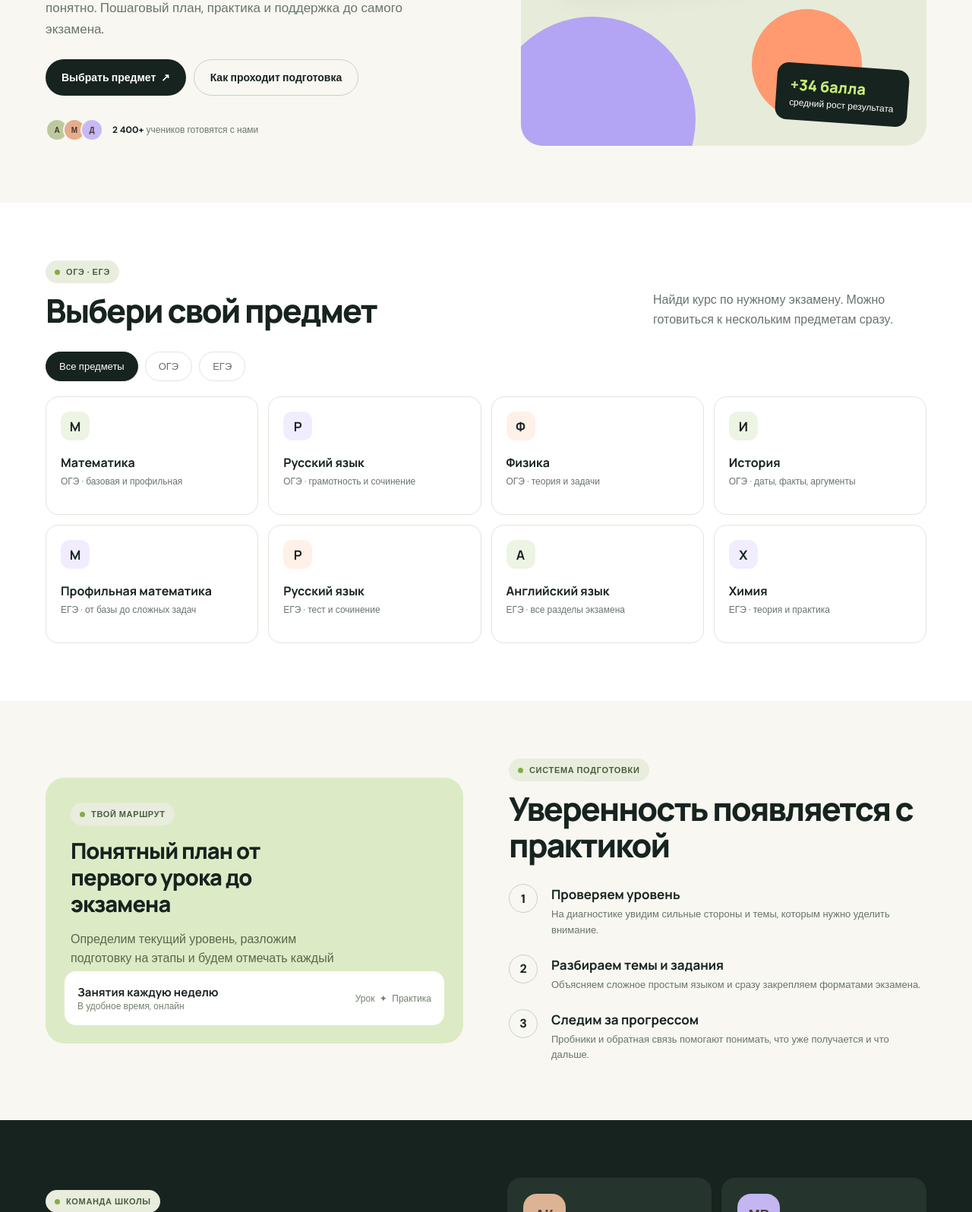
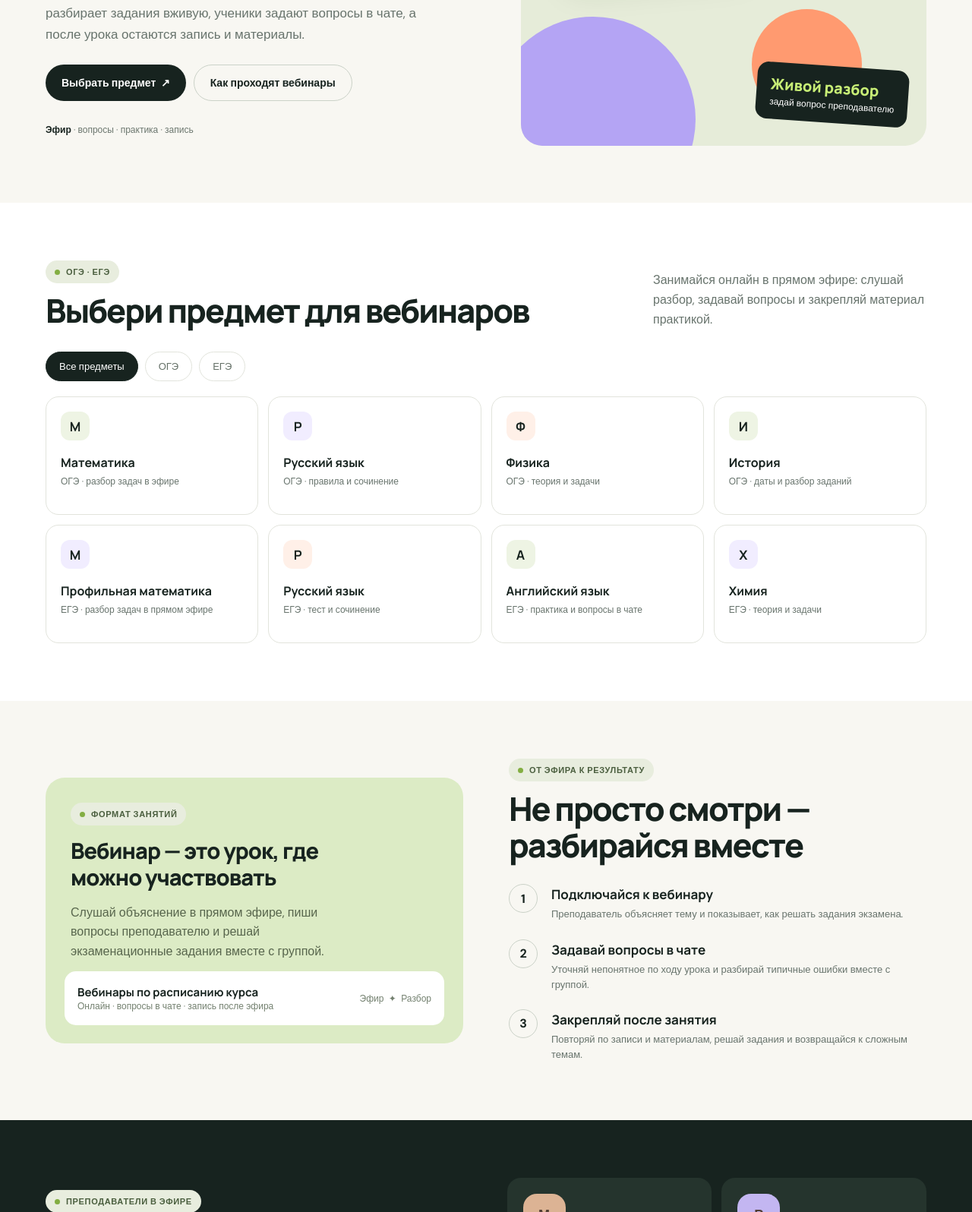
Before and after one commit to examedge-school/examedge-school.github.io, a plain HTML site: page index.html in a window 1280 px wide. Shown: the part 408-2004 px from the top of the page at 76% size. Drawn offline with Linux system fonts and the light colour scheme.

Commit message:
Refocus homepage on live webinars

```diff
--- a/index.html
+++ b/index.html
@@ -17,17 +17,17 @@ section{padding:76px 0}.subjects{background:white}.head{display:flex;justify-con
 @media(max-width:620px){.wrap{width:calc(100% - 34px)}header{height:68px}.links,.cta{display:none}.menu{display:block}.hero{padding:46px 0 55px}.hero-grid{grid-template-columns:1fr;gap:28px}h1{font-size:51px;letter-spacing:-3px}.lead{font-size:15px}.hero-art{height:335px}.exam-card{left:35px;top:53px}.star{right:25px;top:45px}.head{display:block}.head p{margin-top:13px}.grid{gap:9px}.subject{padding:14px;min-height:145px}.subject h3{font-size:14px}.plan-grid,.teacher-grid,.quote-box,.joinbox{grid-template-columns:1fr}.plan-grid{gap:30px}.plan-panel{padding:25px;min-height:340px}.steps{gap:18px}.teacher-cards{gap:9px}.teacher{padding:15px}.quote-box{padding:27px}.quote-box blockquote{font-size:22px}.stats{gap:18px}.joinbox{padding:28px 21px;gap:22px}.joinbox h2{font-size:31px}.form{border-radius:17px;flex-direction:column;padding:10px}.form input{padding:12px}.form button{padding:14px}.foot{justify-content:flex-start}}
 </style></head>
 <body>
-<header><div class="wrap nav"><a class="brand" href="#top">ЭКЗАМЕН<em>.</em></a><nav class="links"><a href="#subjects">Предметы</a><a href="#plan">Как готовимся</a><a href="#teachers">Преподаватели</a></nav><a class="cta" href="#start">Бесплатная диагностика&nbsp; ↗</a><button class="menu" aria-label="Меню">☰</button></div></header>
+<header><div class="wrap nav"><a class="brand" href="#top">ЭКЗАМЕН<em>.</em></a><nav class="links"><a href="#subjects">Предметы</a><a href="#plan">Формат вебинаров</a><a href="#teachers">Ведущие</a></nav><a class="cta" href="#start">Узнать о вебинарах&nbsp; ↗</a><button class="menu" aria-label="Меню">☰</button></div></header>
 <main id="top">
-<section class="hero"><div class="wrap hero-grid"><div><span class="pill"><i></i> Онлайн-школа ОГЭ и ЕГЭ</span><h1>Экзамены —<br>это <span>решаемо.</span></h1><p class="lead">Готовься к ОГЭ и ЕГЭ с преподавателями, которые объясняют понятно. Пошаговый план, практика и поддержка до самого экзамена.</p><div class="hero-actions"><a class="button" href="#subjects">Выбрать предмет&nbsp; ↗</a><a class="button alt" href="#plan">Как проходит подготовка</a></div><div class="smallproof"><div class="faces"><i>А</i><i>М</i><i>Д</i></div><span><b style="color:var(--ink)">2 400+</b> учеников готовятся с нами</span></div></div><div class="hero-art"><div class="shape a"></div><div class="shape b"></div><div class="shape c"></div><span class="star">✳</span><div class="exam-card"><small>Твой прогресс</small><strong>Математика</strong><div class="progress"><i></i></div><div class="exam-foot"><span>Темы освоены</span><b>72%</b></div></div><div class="floating"><b>+34 балла</b>средний рост результата</div></div></div></section>
-<section class="subjects" id="subjects"><div class="wrap"><div class="head"><div><span class="pill"><i></i> ОГЭ · ЕГЭ</span><h2>Выбери свой предмет</h2></div><p>Найди курс по нужному экзамену. Можно готовиться к нескольким предметам сразу.</p></div><div class="tabs" role="tablist"><button class="tab active" data-filter="all">Все предметы</button><button class="tab" data-filter="oge">ОГЭ</button><button class="tab" data-filter="ege">ЕГЭ</button></div><div class="grid">
-<a class="subject" data-exam="oge" href="#start"><div class="icon">М</div><h3>Математика</h3><p>ОГЭ · базовая и профильная</p></a><a class="subject" data-exam="oge" href="#start"><div class="icon">Р</div><h3>Русский язык</h3><p>ОГЭ · грамотность и сочинение</p></a><a class="subject" data-exam="oge" href="#start"><div class="icon">Ф</div><h3>Физика</h3><p>ОГЭ · теория и задачи</p></a><a class="subject" data-exam="oge" href="#start"><div class="icon">И</div><h3>История</h3><p>ОГЭ · даты, факты, аргументы</p></a>
-<a class="subject" data-exam="ege" href="#start"><div class="icon">М</div><h3>Профильная математика</h3><p>ЕГЭ · от базы до сложных задач</p></a><a class="subject" data-exam="ege" href="#start"><div class="icon">Р</div><h3>Русский язык</h3><p>ЕГЭ · тест и сочинение</p></a><a class="subject" data-exam="ege" href="#start"><div class="icon">А</div><h3>Английский язык</h3><p>ЕГЭ · все разделы экзамена</p></a><a class="subject" data-exam="ege" href="#start"><div class="icon">Х</div><h3>Химия</h3><p>ЕГЭ · теория и практика</p></a>
+<section class="hero"><div class="wrap hero-grid"><div><span class="pill"><i></i> Онлайн-школа ОГЭ и ЕГЭ</span><h1>Готовимся<br><span>в прямом эфире.</span></h1><p class="lead">Занятия проходят в формате вебинаров: преподаватель разбирает задания вживую, ученики задают вопросы в чате, а после урока остаются запись и материалы.</p><div class="hero-actions"><a class="button" href="#subjects">Выбрать предмет&nbsp; ↗</a><a class="button alt" href="#plan">Как проходят вебинары</a></div><div class="smallproof"><span><b style="color:var(--ink)">Эфир</b> · вопросы · практика · запись</span></div></div><div class="hero-art"><div class="shape a"></div><div class="shape b"></div><div class="shape c"></div><span class="star">✳</span><div class="exam-card"><small>Следующий вебинар</small><strong>Математика</strong><div class="progress"><i></i></div><div class="exam-foot"><span>Тема и время — по расписанию курса</span></div></div><div class="floating"><b>Живой разбор</b>задай вопрос преподавателю</div></div></div></section>
+<section class="subjects" id="subjects"><div class="wrap"><div class="head"><div><span class="pill"><i></i> ОГЭ · ЕГЭ</span><h2>Выбери предмет для вебинаров</h2></div><p>Занимайся онлайн в прямом эфире: слушай разбор, задавай вопросы и закрепляй материал практикой.</p></div><div class="tabs" role="tablist"><button class="tab active" data-filter="all">Все предметы</button><button class="tab" data-filter="oge">ОГЭ</button><button class="tab" data-filter="ege">ЕГЭ</button></div><div class="grid">
+<a class="subject" data-exam="oge" href="#start"><div class="icon">М</div><h3>Математика</h3><p>ОГЭ · разбор задач в эфире</p></a><a class="subject" data-exam="oge" href="#start"><div class="icon">Р</div><h3>Русский язык</h3><p>ОГЭ · правила и сочинение</p></a><a class="subject" data-exam="oge" href="#start"><div class="icon">Ф</div><h3>Физика</h3><p>ОГЭ · теория и задачи</p></a><a class="subject" data-exam="oge" href="#start"><div class="icon">И</div><h3>История</h3><p>ОГЭ · даты и разбор заданий</p></a>
+<a class="subject" data-exam="ege" href="#start"><div class="icon">М</div><h3>Профильная математика</h3><p>ЕГЭ · разбор задач в прямом эфире</p></a><a class="subject" data-exam="ege" href="#start"><div class="icon">Р</div><h3>Русский язык</h3><p>ЕГЭ · тест и сочинение</p></a><a class="subject" data-exam="ege" href="#start"><div class="icon">А</div><h3>Английский язык</h3><p>ЕГЭ · практика и вопросы в чате</p></a><a class="subject" data-exam="ege" href="#start"><div class="icon">Х</div><h3>Химия</h3><p>ЕГЭ · теория и задачи</p></a>
 </div></div></section>
-<section id="plan"><div class="wrap plan-grid"><div class="plan-panel"><span class="pill"><i></i> Твой маршрут</span><h3>Понятный план от первого урока до экзамена</h3><p>Определим текущий уровень, разложим подготовку на этапы и будем отмечать каждый результат.</p><div class="schedule"><div><b>Занятия каждую неделю</b><br><span>В удобное время, онлайн</span></div><span>Урок&nbsp; ✦ &nbsp;Практика</span></div></div><div><span class="pill"><i></i> Система подготовки</span><h2 class="section-title">Уверенность появляется с практикой</h2><div class="steps"><div class="step"><div class="num">1</div><div><h3>Проверяем уровень</h3><p>На диагностике увидим сильные стороны и темы, которым нужно уделить внимание.</p></div></div><div class="step"><div class="num">2</div><div><h3>Разбираем темы и задания</h3><p>Объясняем сложное простым языком и сразу закрепляем форматами экзамена.</p></div></div><div class="step"><div class="num">3</div><div><h3>Следим за прогрессом</h3><p>Пробники и обратная связь помогают понимать, что уже получается и что дальше.</p></div></div></div></div></div></section>
-<section class="teachers" id="teachers"><div class="wrap teacher-grid"><div><span class="pill"><i></i> Команда школы</span><h2 class="section-title">Рядом будут те,<br>кто умеет объяснять</h2><p class="intro">Преподаватели знают структуру экзаменов и помогают не просто выучить тему, а разобраться в ней и научиться решать задания самостоятельно.</p><a class="button" href="#start">Познакомиться на пробном уроке&nbsp; ↗</a></div><div class="teacher-cards"><article class="teacher"><div class="avatar">АК</div><h3>Анна Крылова</h3><p>Русский язык · 7 лет опыта</p></article><article class="teacher"><div class="avatar">МР</div><h3>Максим Романов</h3><p>Математика · 8 лет опыта</p></article><article class="teacher"><div class="avatar">ЕВ</div><h3>Елена Волкова</h3><p>Английский · 6 лет опыта</p></article><article class="teacher"><div class="avatar">ДН</div><h3>Дмитрий Назаров</h3><p>Физика · 9 лет опыта</p></article></div></div></section>
-<section class="quote"><div class="wrap quote-box"><div><span class="pill"><i></i> История ученицы</span><blockquote>«Раньше я боялась пробников. Теперь понимаю, как решать задания, и знаю, что делать дальше».</blockquote><span class="quote-by"><b style="color:var(--ink)">Саша, 11 класс</b> · готовилась к ЕГЭ по русскому и профильной математике</span></div><div class="stats"><div class="stat"><strong>4.9/5</strong><span>оценка занятий<br>по отзывам учеников</span></div><div class="stat"><strong>1:1</strong><span>обратная связь<br>от преподавателя</span></div><div class="stat"><strong>24/7</strong><span>доступ к материалам<br>и записям уроков</span></div><div class="stat"><strong>+34</strong><span>балла — средний рост<br>на пробниках*</span></div></div></div></section>
-<section class="join" id="start"><div class="wrap joinbox"><div><span class="pill"><i></i> Первый шаг бесплатный</span><h2>Узнай, с чего начать подготовку</h2><p>Оставь контакты — поможем выбрать предмет и запишем на вводную диагностику.</p></div><div><form class="form" id="lead-form"><input type="text" placeholder="Как к тебе обращаться" aria-label="Имя" required><input type="tel" placeholder="Телефон или Telegram" aria-label="Телефон или Telegram" required><button class="button" type="submit">Записаться&nbsp; ↗</button></form><p class="note" id="form-note">*Показатели и отзывы на странице — демонстрационные, заменим на реальные данные школы.</p></div></div></section>
+<section id="plan"><div class="wrap plan-grid"><div class="plan-panel"><span class="pill"><i></i> Формат занятий</span><h3>Вебинар — это урок, где можно участвовать</h3><p>Слушай объяснение в прямом эфире, пиши вопросы преподавателю и решай экзаменационные задания вместе с группой.</p><div class="schedule"><div><b>Вебинары по расписанию курса</b><br><span>Онлайн · вопросы в чате · запись после эфира</span></div><span>Эфир&nbsp; ✦ &nbsp;Разбор</span></div></div><div><span class="pill"><i></i> От эфира к результату</span><h2 class="section-title">Не просто смотри — разбирайся вместе</h2><div class="steps"><div class="step"><div class="num">1</div><div><h3>Подключайся к вебинару</h3><p>Преподаватель объясняет тему и показывает, как решать задания экзамена.</p></div></div><div class="step"><div class="num">2</div><div><h3>Задавай вопросы в чате</h3><p>Уточняй непонятное по ходу урока и разбирай типичные ошибки вместе с группой.</p></div></div><div class="step"><div class="num">3</div><div><h3>Закрепляй после занятия</h3><p>Повторяй по записи и материалам, решай задания и возвращайся к сложным темам.</p></div></div></div></div></div></section>
+<section class="teachers" id="teachers"><div class="wrap teacher-grid"><div><span class="pill"><i></i> Преподаватели в эфире</span><h2 class="section-title">Объясняют, показывают,<br>отвечают на вопросы</h2><p class="intro">На вебинаре ведущий разбирает тему шаг за шагом, решает задания экзамена и отвечает на вопросы участников.</p><a class="button" href="#start">Узнать расписание вебинаров&nbsp; ↗</a></div><div class="teacher-cards"><article class="teacher"><div class="avatar">М</div><h3>Математика</h3><p>Живой разбор экзаменационных задач</p></article><article class="teacher"><div class="avatar">Р</div><h3>Русский язык</h3><p>Правила, тестовая часть и сочинение</p></article><article class="teacher"><div class="avatar">А</div><h3>Английский язык</h3><p>Практика и разбор вопросов группы</p></article><article class="teacher"><div class="avatar">Ф</div><h3>Физика</h3><p>Теория и решение задач в эфире</p></article></div></div></section>
+<section class="quote"><div class="wrap quote-box"><div><span class="pill"><i></i> Как устроен вебинар</span><blockquote>«Можно сразу спросить, если не понял решение, — и пройти тему вместе с преподавателем».</blockquote><span class="quote-by">Живые занятия с разбором заданий и участием группы</span></div><div class="stats"><div class="stat"><strong>ЭФИР</strong><span>объяснение темы<br>в реальном времени</span></div><div class="stat"><strong>ЧАТ</strong><span>вопросы по ходу<br>занятия</span></div><div class="stat"><strong>ЗАПИСЬ</strong><span>повтор урока<br>после вебинара</span></div><div class="stat"><strong>ПРАКТИКА</strong><span>задания в формате<br>ОГЭ и ЕГЭ</span></div></div></div></section>
+<section class="join" id="start"><div class="wrap joinbox"><div><span class="pill"><i></i> Расписание и предметы</span><h2>Подберём вебинары под твой экзамен</h2><p>Оставь контакт — расскажем, какие предметы есть и как проходят занятия.</p></div><div><form class="form" id="lead-form"><input type="text" placeholder="Как к тебе обращаться" aria-label="Имя" required><input type="tel" placeholder="Телефон или Telegram" aria-label="Телефон или Telegram" required><button class="button" type="submit">Узнать подробнее&nbsp; ↗</button></form><p class="note" id="form-note">Форма пока демонстрационная и не отправляет заявки.</p></div></div></section>
 </main><footer><div class="wrap foot"><a class="brand" href="#top">ЭКЗАМЕН<em>.</em></a><span>© 2026 ЭКЗАМЕН · Подготовка к ОГЭ и ЕГЭ</span><span>Вопросы? Напиши нам&nbsp; ↗</span></div></footer>
 <script>
 document.querySelectorAll('.tab').forEach(btn=>btn.addEventListener('click',()=>{document.querySelectorAll('.tab').forEach(x=>x.classList.remove('active'));btn.classList.add('active');document.querySelectorAll('.subject').forEach(card=>card.hidden=btn.dataset.filter!=='all'&&card.dataset.exam!==btn.dataset.filter)}));
```
